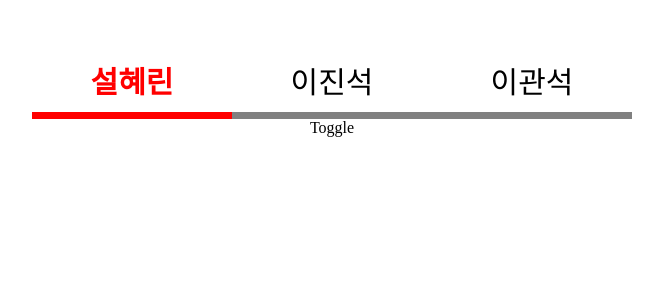
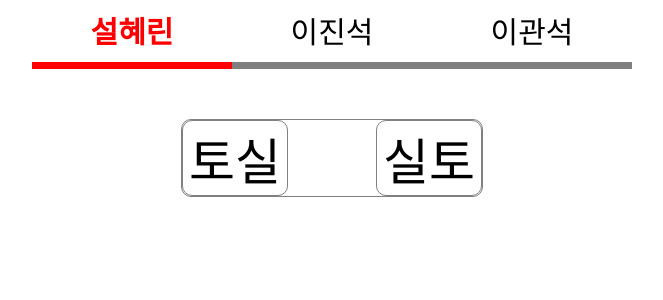
Before and after one commit to seolhyelin/web_fundemental_react, a React (Create React App) app: page / in a window 1280 px wide. Shown: the top 300 px of the page, without its empty margins (308-971 px from the left). Built offline with nearby package versions, Linux system fonts and the light colour scheme.

Commit message:
Toggle..시작

```diff
--- a/package.json
+++ b/package.json
@@ -10,7 +10,7 @@
     "react": "^18.2.0",
     "react-dom": "^18.2.0",
     "react-scripts": "5.0.1",
-    "styled-components": "^5.3.5",
+    "styled-components": "^5.3.6",
     "web-vitals": "^2.1.4"
   },
   "scripts": {
--- a/src/App.tsx
+++ b/src/App.tsx
@@ -1,17 +1,11 @@
 import GlobalComponent from 'components/GlobalComponent'
+import styled from 'styled-components'
 import Tab from './components/Tab'
 import Toggle from './components/Toggle'
 
 const App = () => {
-  const ComponentArray = [<Tab key="tab" />, <Toggle key="toggle" />]
-
-  return (
-    <GlobalComponent>
-      {ComponentArray.map((comp, index) => {
-        return <div key={index}>{comp}</div>
-      })}
-    </GlobalComponent>
-  )
+  const ComponentArray = [<Tab title="Tab" key="tab" />, <Toggle key="toggle" />]
+  return <GlobalComponent>{ComponentArray}</GlobalComponent>
 }
 
 export default App
--- a/src/components/GlobalComponent.tsx
+++ b/src/components/GlobalComponent.tsx
@@ -4,20 +4,29 @@ interface GlobalProps {
   title?: string
   children: React.ReactNode
 }
+
 const GlobalComponent = ({ title, children }: GlobalProps) => {
   return (
     <GlobalContainer>
-      <Title>{title}</Title>
+      {/* <Title>{title}</Title> */}
       {children}
     </GlobalContainer>
   )
 }
 
-const GlobalContainer = styled.section`
+const GlobalContainer = styled.div`
   display: flex;
   align-items: center;
-  justify-content: center;
   flex-direction: column;
+  margin-bottom: 50px;
+
+  > div {
+    margin-bottom: 50px;
+
+    :last-child {
+      margin-bottom: 0;
+    }
+  }
 `
 
 const Title = styled.p`
--- a/src/components/Tab.tsx
+++ b/src/components/Tab.tsx
@@ -1,7 +1,11 @@
-import { useState, MouseEvent } from 'react'
+import { useState } from 'react'
 import styled from 'styled-components'
 
-const Tab = () => {
+interface TabProps {
+  title: string
+}
+
+const Tab = ({ title }: TabProps) => {
   const tabTitle = ['설혜린', '이진석', '이관석']
 
   const [activeItem, setActiveItem] = useState(0)
@@ -11,7 +15,7 @@ const Tab = () => {
   }
 
   return (
-    <TabContainer>
+    <TabContainer title={title}>
       {tabTitle.map((tabItem, index) => {
         return (
           <TabName
--- a/src/components/Toggle.tsx
+++ b/src/components/Toggle.tsx
@@ -1,5 +1,37 @@
+import styled from 'styled-components'
+
 const Toggle = () => {
-  return <div>Toggle</div>
+  const content = ['토실', '실토']
+
+  return (
+    <ToggleContainer>
+      <ToggleWrapper>
+        {content.map((toggleItem, i) => {
+          return <ToggleContent key={i}>{toggleItem}</ToggleContent>
+        })}
+      </ToggleWrapper>
+
+      <ActiveTab />
+    </ToggleContainer>
+  )
 }
 
+const ToggleContainer = styled.div`
+  width: 300px;
+  border: 1px solid gray;
+  border-radius: 10px;
+`
+
+const ToggleWrapper = styled.div`
+  display: flex;
+  justify-content: space-between;
+`
+
+const ToggleContent = styled.button`
+  border: 1px solid gray;
+  border-radius: 10px;
+  background-color: #fff;
+  font-size: 50px;
+`
+const ActiveTab = styled.div``
 export default Toggle
```
Also changed, not shown: 1 other file (tests, documents, lock files or other folders).
